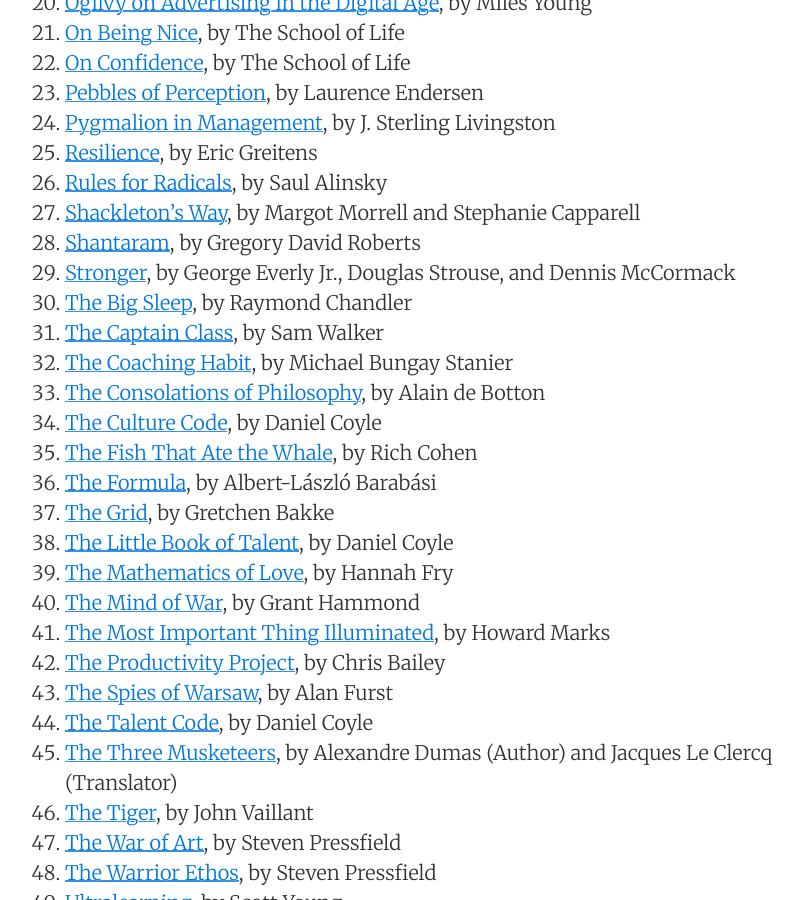
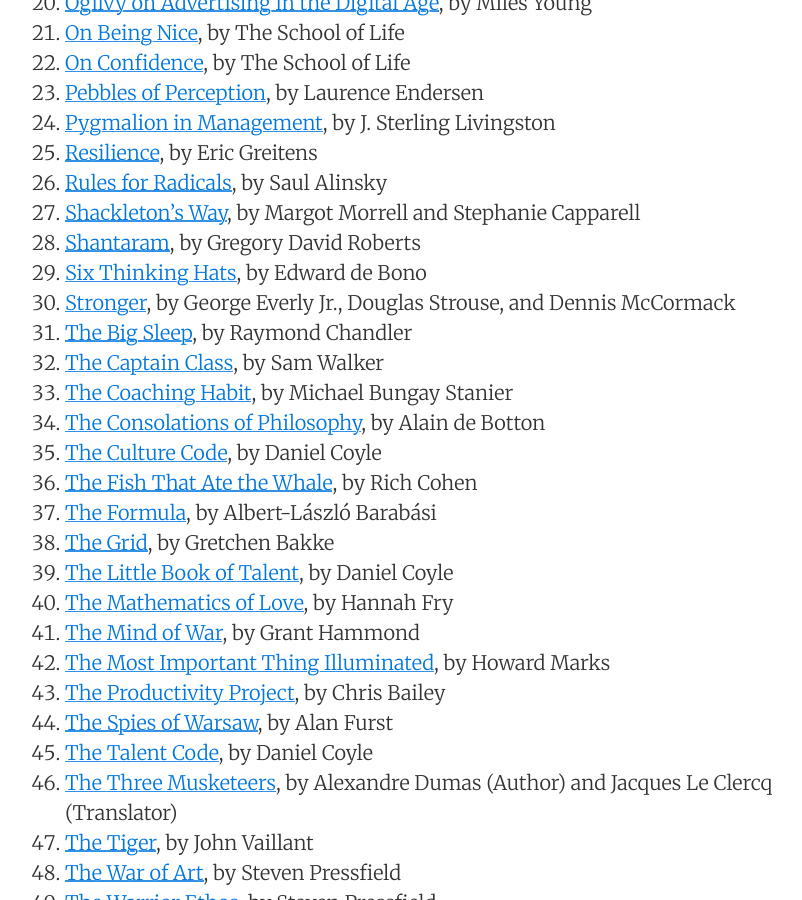
Before and after one commit to sewardlee337/sewardlee337.github.io, a Jekyll site: the page built from readinglist.md, in a window 1280 px wide and 900 px high, scrolled down 1160 px. Shown: the whole window, without its empty margins (195-997 px from the left). Built offline with Jekyll 4.4.1, drawn with Linux system fonts in a browser that asks for light colours; nearby versions of some CDN libraries.

Commit message:
Update reading list

```diff
--- a/readinglist.md
+++ b/readinglist.md
@@ -47,6 +47,7 @@ _"My alma mater was books, a good library... I could spend the rest of my life r
 1. [Rules for Radicals](https://amzn.to/2M26kXb), by Saul Alinsky
 1. [Shackleton's Way](https://amzn.to/2TcA83I), by Margot Morrell and Stephanie Capparell
 1. [Shantaram](https://amzn.to/2EI0aZH), by Gregory David Roberts
+1. [Six Thinking Hats](https://amzn.to/2DZuBrX), by Edward de Bono
 1. [Stronger](https://amzn.to/2TtRIVN), by George Everly Jr., Douglas Strouse, and Dennis McCormack
 1. [The Big Sleep](https://amzn.to/2XgvdRZ), by Raymond Chandler
 1. [The Captain Class](https://amzn.to/2MLlP4g), by Sam Walker
```
